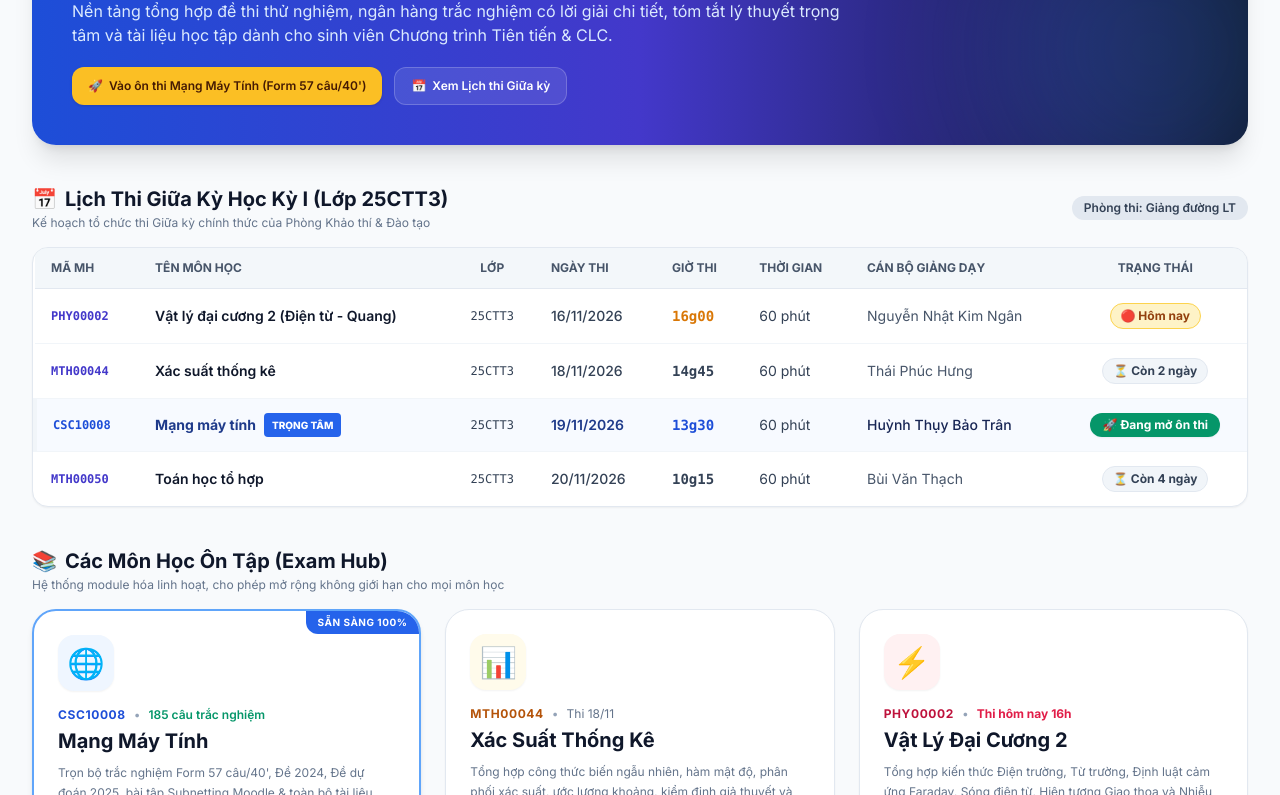
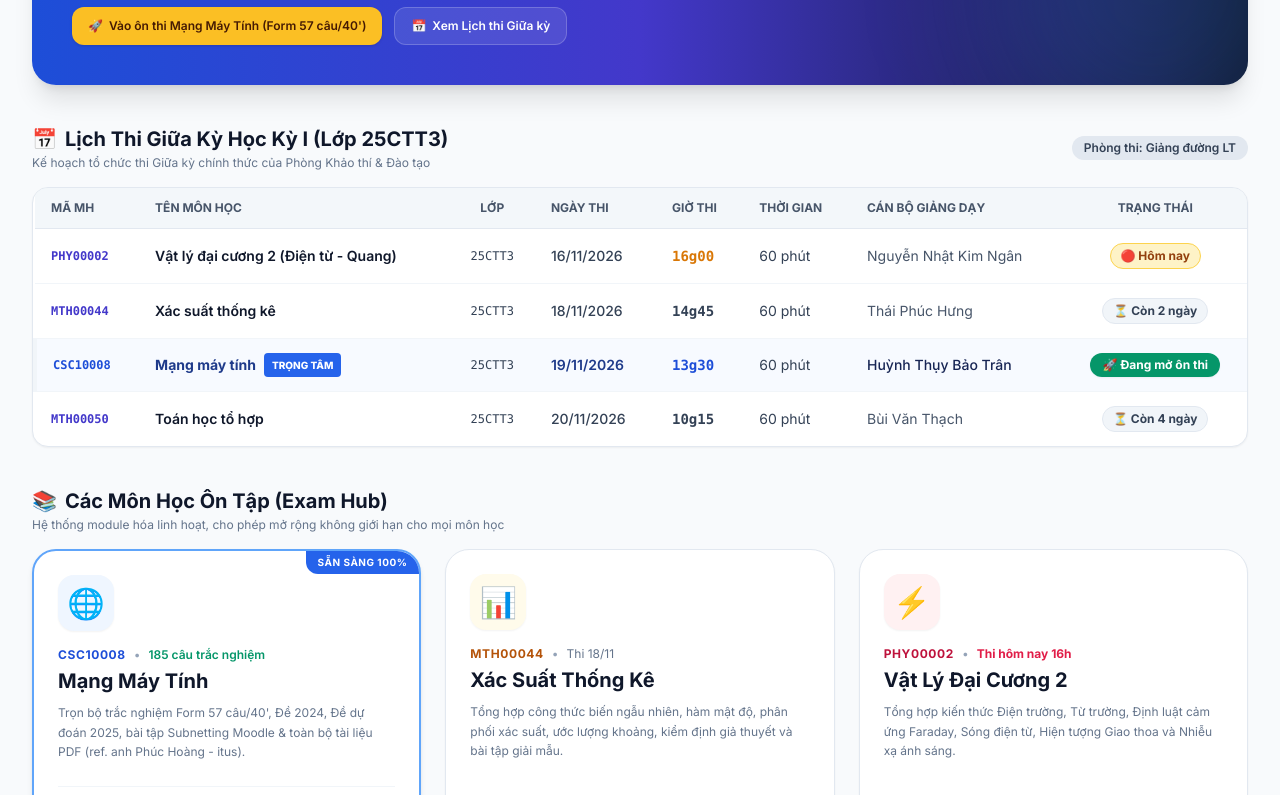
Before and after one commit to xdnhatnguyen/IT4Exam, a plain HTML site: page index.html in a window 1280 px wide. Shown: the part 235-1030 px from the top of the page. Drawn offline with nearby package versions, Linux system fonts and the light colour scheme.

Commit message:
refactor: remove subtitle in hero banner

```diff
--- a/index.html
+++ b/index.html
@@ -83,9 +83,6 @@
         <h2 class="text-2xl sm:text-4xl font-extrabold tracking-tight">
           Cổng Ôn Thi Giữa Kỳ FIT HCMUS
         </h2>
-        <p class="text-blue-100 text-sm sm:text-base leading-relaxed">
-          Nền tảng tổng hợp đề thi thử nghiệm, ngân hàng trắc nghiệm có lời giải chi tiết, tóm tắt lý thuyết trọng tâm và tài liệu học tập dành cho sinh viên Chương trình Tiên tiến & CLC.
-        </p>
         <div class="pt-2 flex flex-wrap gap-3 text-xs font-semibold">
           <a href="mmt/index.html" class="bg-amber-400 hover:bg-amber-300 text-amber-950 px-4 py-2.5 rounded-xl shadow transition active:scale-95 flex items-center gap-1.5">
             <span>🚀</span> Vào ôn thi Mạng Máy Tính (Form 57 câu/40')
```
